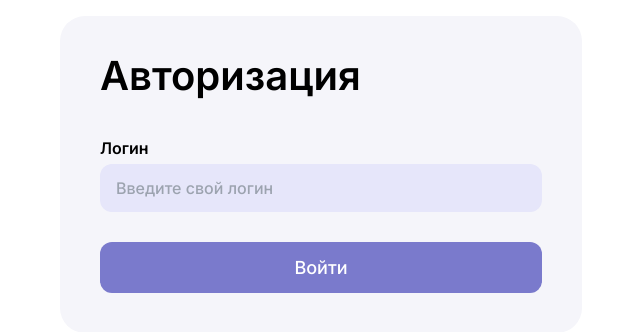
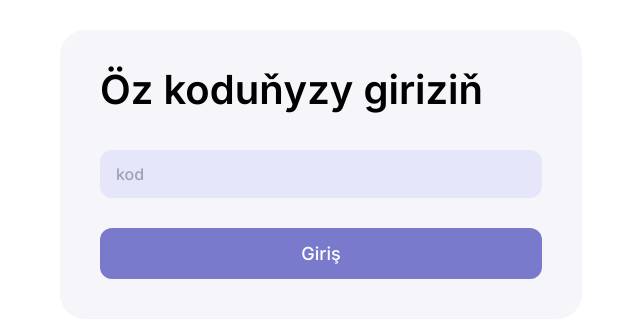
Before and after one commit to Kakabay/turkmentv_shop_client, a Next.js app: page / in a window 1280 px wide. Shown: the part 226-558 px from the top of the page, without its empty margins (319-959 px from the left). Built offline with nearby package versions, Linux system fonts and the light colour scheme.

Commit message:
try to fetch

```diff
--- a/app/(auth)/page.tsx
+++ b/app/(auth)/page.tsx
@@ -2,13 +2,20 @@
 import Input from '@/components/auth/input';
 import LoginForm from '@/components/auth/loginForm';
 import Container from '@/components/shared/container';
+import LotProvider from '@/providers/LotProvider';
+import { QueryClient, QueryClientProvider } from 'react-query';
 
 export default function Home() {
+  const queryClient = new QueryClient();
   return (
     <main className="h-screen py-6 flex items-center justify-center">
       <Container>
         <div className="flex justify-center items-center">
-          <LoginForm label="Авторизация" buttonLink="lot_list/d6fd78df" />
+          <LotProvider>
+            <QueryClientProvider client={queryClient}>
+              <LoginForm label="Öz koduňyzy giriziň" />
+            </QueryClientProvider>
+          </LotProvider>
         </div>
       </Container>
     </main>
--- a/app/(root)/lot/[lot_number]/page.tsx
+++ b/app/(root)/lot/[lot_number]/page.tsx
@@ -1,12 +1,18 @@
+'use client';
 import Container from '@/components/shared/container';
 import ShopTable from '@/components/shop/shopTable';
+import { LotContext } from '@/context/LotContext';
+import LotProvider from '@/providers/LotProvider';
 import React from 'react';
+import { QueryClient, QueryClientProvider } from 'react-query';
 
-const LotNumber = () => {
+const LotNumber = ({ params }: { params: string }) => {
   return (
     <main className="mt-[100px]">
       <Container>
-        <ShopTable />
+        <LotProvider>
+          <ShopTable params={params} />
+        </LotProvider>
       </Container>
     </main>
   );
--- a/components/auth/loginForm.tsx
+++ b/components/auth/loginForm.tsx
@@ -1,16 +1,20 @@
-import React from 'react';
+'use client';
+
+import React, { useState } from 'react';
 import Input from './input';
-import Link from 'next/link';
 import Button from '../shared/button';
+import { LotData } from '@/models/lotData.model';
+import { LotContext } from '@/context/LotContext';
 
 interface LoginFormProps {
   label: string;
-  buttonLink: string;
   password?: boolean;
   login?: boolean;
 }
 
-const LoginForm = ({ label, buttonLink, password = false, login = true }: LoginFormProps) => {
+const LoginForm = ({ label, password = false, login = true }: LoginFormProps) => {
+  const [lotNumber, setLotNumber] = useState<string>('');
+
   return (
     <form
       onSubmit={(event) => event.preventDefault()}
@@ -19,14 +23,24 @@ const LoginForm = ({ label, buttonLink, password = false, login = true }: LoginF
       <div className="w-[442px] flex flex-col gap-[30px]">
         <div className="flex flex-col w-full gap-[20px]">
           {login ? (
-            <Input label="Логин" id="login" placeholder="Введите свой логин" type="text" />
-          ) : null}
+            <input
+              required={true}
+              name={'login'}
+              id={'Введите свой логин'}
+              placeholder={'kod'}
+              type="text"
+              value={lotNumber}
+              onChange={(e) => setLotNumber(e.target.value)}
+              className="text-[#000000] font-medium text-base bg-[#E6E6FA] rounded-[12px] px-[16px] py-[12px] w-full outline-none"
+            />
+          ) : // <Input label="Логин" id="Введите свой логин" placeholder="Введите свой логин" type="text" value={inputValue}/>
+          null}
           {password ? (
             <Input label="Пароль" id="password" placeholder="Введите свой пароль" type="password" />
           ) : null}
         </div>
-        <Button buttonLink={buttonLink} size="small">
-          Войти
+        <Button buttonLink={`/lot/${lotNumber}`} size="small">
+          Giriş
         </Button>
       </div>
     </form>
--- a/components/shop/shopTable.tsx
+++ b/components/shop/shopTable.tsx
@@ -1,9 +1,46 @@
 'use client';
-import { useState } from 'react';
-import Button from '../shared/button';
+import { useEffect, useState } from 'react';
+import { Datum, LotData } from '@/models/lotData.model';
 
-const ShopTable = () => {
-  const [activePage, setActivePage] = useState<number>(1);
+const ShopTable = ({ params }: { params: string }) => {
+  const [currentPage, setCurrentPage] = useState<number>(1);
+  const [data, setData] = useState<LotData>();
+  const [lots, setLots] = useState<Datum[]>([]);
+
+  const fetchData = async () => {
+    try {
+      const response = await fetch(
+        `https://smstv.gov.tm/api/shop/messages-by-code?page=${currentPage}`,
+        {
+          method: 'POST',
+          headers: {
+            'Content-Type': 'application/json',
+          },
+          body: JSON.stringify({
+            unique_code: params,
+          }),
+        },
+      );
+
+      if (!response.ok) {
+        throw new Error(`HTTP error! Status: ${response.status}`);
+      }
+
+      const data: LotData = await response.json();
+      setData(data);
+      setLots((prevLots) => [...prevLots, ...data.data.lot_sms_messages.data]);
+    } catch (error) {
+      console.error('Error fetching data:', error as any);
+      // Handle errors as needed
+    }
+  };
+
+  useEffect(() => {
+    fetchData();
+  }, [currentPage]);
+
+  console.log(data);
+
   return (
     <div className="flex items-center flex-col gap-[40px] ">
       <h1 className="text-[60px] leading-[100%] text-textBlack font-bold text-center max-w-[900px] w-full">
@@ -92,7 +129,9 @@ const ShopTable = () => {
             </button>
           </div>
         </div> */}
-        <button className="p-[20px] w-full text-white text-[18px] text-medium leading-[125%] bg-fillButtonAccentDefault rounded-[25px]">
+        <button
+          className="p-[20px] w-full text-white text-[18px] text-medium leading-[125%] bg-fillButtonAccentDefault rounded-[25px]"
+          onClick={() => setCurrentPage((prev) => prev + 1)}>
           Load more
         </button>
       </div>
--- /dev/null
+++ b/context/LotContext.ts
@@ -0,0 +1,10 @@
+import { Dispatch, DispatchWithoutAction, SetStateAction, createContext } from 'react';
+
+interface LotContext {
+  LotNumberContext: {
+    lotNumber: string | undefined;
+    setLotNumber: Dispatch<SetStateAction<string | undefined>>;
+  };
+}
+
+export const LotContext = createContext<LotContext>({} as LotContext);
--- /dev/null
+++ b/providers/LotProvider.tsx
@@ -0,0 +1,13 @@
+'use client';
+
+import { LotContext } from '@/context/LotContext';
+import { PropsWithChildren, useMemo, useState } from 'react';
+
+const LotProvider = ({ children }: PropsWithChildren) => {
+  const [lotNumber, setLotNumber] = useState<string>();
+  const LotNumberContext = useMemo(() => ({ lotNumber, setLotNumber }), [lotNumber, setLotNumber]);
+
+  return <LotContext.Provider value={{ LotNumberContext }}>{children}</LotContext.Provider>;
+};
+
+export default LotProvider;
```
Also changed, not shown: app/layout.tsx (+6 -6 lines), models/lotData.model.ts (added, +41 -0 lines), package.json (+5 -3 lines), 1 other file (tests, documents, lock files or other folders).
